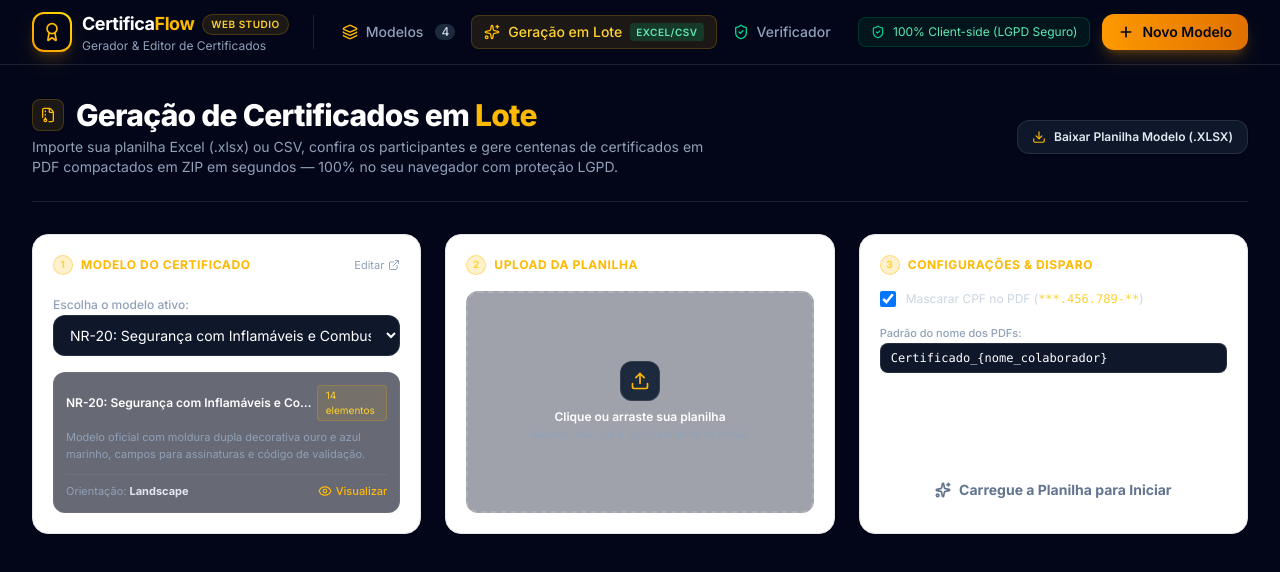
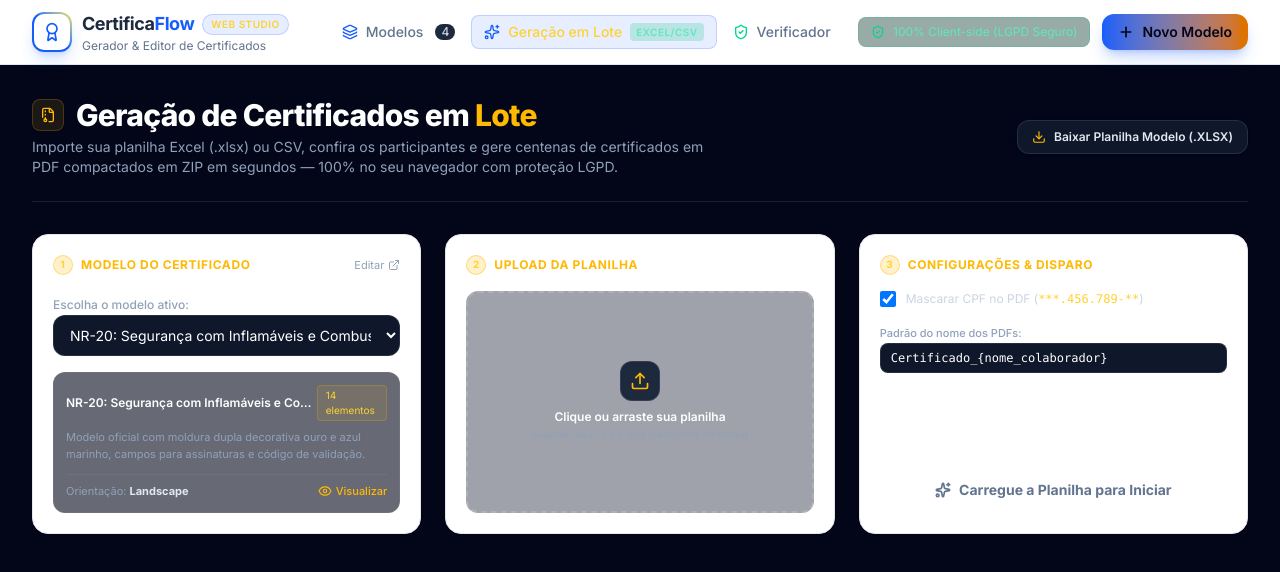
Before and after one commit to MateusAssisOliveira/gerador-certificados-treinamento, a Next.js app: page /lotes in a window 1280 px wide. Shown: the top 572 px of the page. Built offline with nearby package versions, Linux system fonts and the light colour scheme; a web font is replaced by a local one.

Commit message:
Refina linguagem visual da biblioteca de certificados

```diff
--- a/src/app/globals.css
+++ b/src/app/globals.css
@@ -2,13 +2,13 @@
 @import "tailwindcss";
 
 :root {
-  --background: #0f172a;
-  --foreground: #f8fafc;
-  --card-bg: #172033;
-  --card-border: #293548;
-  --accent-gold: #d4a72c;
-  --accent-blue: #3b82f6;
-  --accent-teal: #0d9488;
+  --background: #f6f7f9;
+  --foreground: #172033;
+  --card-bg: #ffffff;
+  --card-border: #e2e6ec;
+  --accent-gold: #2563eb;
+  --accent-blue: #2563eb;
+  --accent-teal: #0f766e;
 }
 
 body {
@@ -16,6 +16,15 @@ body {
   color: var(--foreground);
   font-family: 'Inter', sans-serif;
   overflow-x: hidden;
+}
+
+button, a, input {
+  -webkit-tap-highlight-color: transparent;
+}
+
+::selection {
+  background: #dbeafe;
+  color: #172033;
 }
 
 .studio-canvas-bg {
--- a/src/components/ui/Navbar.tsx
+++ b/src/components/ui/Navbar.tsx
@@ -11,26 +11,26 @@ interface NavbarProps {
 
 export const Navbar: React.FC<NavbarProps> = ({ activeTab = 'library', activeCount = 4 }) => {
   return (
-    <header className="sticky top-0 z-40 w-full border-b border-white/10 bg-slate-950">
+    <header className="sticky top-0 z-40 w-full border-b border-slate-200 bg-white">
       <div className="max-w-7xl mx-auto px-4 sm:px-6 lg:px-8 h-16 flex items-center justify-between">
         {/* Brand */}
         <div className="flex items-center gap-6">
           <Link href="/" className="flex items-center gap-2.5 group">
-            <div className="w-10 h-10 rounded-xl bg-gradient-to-tr from-amber-500 via-amber-400 to-yellow-300 p-0.5 shadow-lg shadow-amber-500/20 group-hover:shadow-amber-500/40 transition-all duration-300">
-              <div className="w-full h-full bg-slate-950 rounded-[10px] flex items-center justify-center">
-                <Award className="w-5 h-5 text-amber-400 group-hover:scale-110 transition-transform duration-300" />
+            <div className="w-10 h-10 rounded-xl bg-gradient-to-tr from-blue-600 via-blue-600 to-yellow-300 p-0.5 shadow-lg shadow-blue-600/20 group-hover:shadow-blue-600/40 transition-all duration-300">
+              <div className="w-full h-full bg-white rounded-[10px] flex items-center justify-center">
+                <Award className="w-5 h-5 text-blue-600 group-hover:scale-110 transition-transform duration-300" />
               </div>
             </div>
             <div>
               <div className="flex items-center gap-2">
-                <span className="font-bold text-lg text-white tracking-tight">
-                  Certifica<span className="text-amber-400">Flow</span>
+                <span className="font-bold text-lg text-slate-800 tracking-tight">
+                  Certifica<span className="text-blue-600">Flow</span>
                 </span>
-                <span className="text-[10px] font-semibold uppercase tracking-wider px-2 py-0.5 rounded-full bg-amber-400/10 text-amber-300 border border-amber-400/20">
+                <span className="text-[10px] font-semibold uppercase tracking-wider px-2 py-0.5 rounded-full bg-blue-600/10 text-amber-300 border border-blue-600/20">
                   Web Studio
                 </span>
               </div>
-              <p className="text-xs text-slate-400 hidden sm:block">Gerador & Editor de Certificados</p>
+              <p className="text-xs text-slate-500 hidden sm:block">Gerador & Editor de Certificados</p>
             </div>
           </Link>
 
@@ -40,11 +40,11 @@ export const Navbar: React.FC<NavbarProps> = ({ activeTab = 'library', activeCou
               href="/"
               className={`px-3 py-1.5 rounded-lg text-sm font-medium transition-colors flex items-center gap-2 ${
                 activeTab === 'library'
-                  ? 'bg-white/10 text-white shadow-sm'
-                  : 'text-slate-400 hover:text-white hover:bg-white/5'
+                  ? 'bg-white/10 text-slate-800 shadow-sm'
+                  : 'text-slate-500 hover:text-slate-800 hover:bg-white/5'
               }`}
             >
-              <Layers className="w-4 h-4 text-amber-400" />
+              <Layers className="w-4 h-4 text-blue-600" />
               Modelos
               <span className="ml-1 text-xs px-1.5 py-0.2 rounded-full bg-slate-800 text-slate-300">
                 {activeCount}
@@ -55,11 +55,11 @@ export const Navbar: React.FC<NavbarProps> = ({ activeTab = 'library', activeCou
               href="/lotes"
               className={`px-3 py-1.5 rounded-lg text-sm font-medium transition-colors flex items-center gap-2 ${
                 activeTab === 'batch'
-                  ? 'bg-amber-400/10 text-amber-300 border border-amber-400/20'
-                  : 'text-slate-400 hover:text-white hover:bg-white/5'
+                  ? 'bg-blue-600/10 text-amber-300 border border-blue-600/20'
+                  : 'text-slate-500 hover:text-slate-800 hover:bg-white/5'
               }`}
             >
-              <Sparkles className="w-4 h-4 text-amber-400" />
+              <Sparkles className="w-4 h-4 text-blue-600" />
               Geração em Lote
               <span className="text-[10px] px-1.5 py-0.5 rounded bg-emerald-500/20 text-emerald-300 font-semibold uppercase tracking-wider">
                 Excel/CSV
@@ -70,8 +70,8 @@ export const Navbar: React.FC<NavbarProps> = ({ activeTab = 'library', activeCou
               href="/verificar"
               className={`px-3 py-1.5 rounded-lg text-sm font-medium transition-colors flex items-center gap-2 ${
                 activeTab === 'verify'
-                  ? 'bg-white/10 text-white shadow-sm'
-                  : 'text-slate-400 hover:text-white hover:bg-white/5'
+                  ? 'bg-white/10 text-slate-800 shadow-sm'
+                  : 'text-slate-500 hover:text-slate-800 hover:bg-white/5'
               }`}
             >
               <ShieldCheck className="w-4 h-4 text-emerald-400" />
@@ -91,7 +91,7 @@ export const Navbar: React.FC<NavbarProps> = ({ activeTab = 'library', activeCou
           {/* New Model Button */}
           <Link
             href="/editor"
-            className="px-4 py-2 rounded-xl text-sm font-semibold bg-gradient-to-r from-amber-500 to-amber-600 hover:from-amber-400 hover:to-amber-500 text-slate-950 shadow-lg shadow-amber-500/25 hover:shadow-amber-500/40 transition-all duration-300 flex items-center gap-2 cursor-pointer"
+            className="px-4 py-2 rounded-xl text-sm font-semibold bg-gradient-to-r from-blue-600 to-amber-600 hover:from-blue-600 hover:to-blue-600 text-slate-950 shadow-lg shadow-blue-600/25 hover:shadow-blue-600/40 transition-all duration-300 flex items-center gap-2 cursor-pointer"
           >
             <Plus className="w-4 h-4 stroke-[2.5]" />
             <span>Novo Modelo</span>
```
Also changed, not shown: src/components/library/TemplateCard.tsx (+14 -14 lines), src/components/library/TemplateGrid.tsx (+37 -37 lines).
